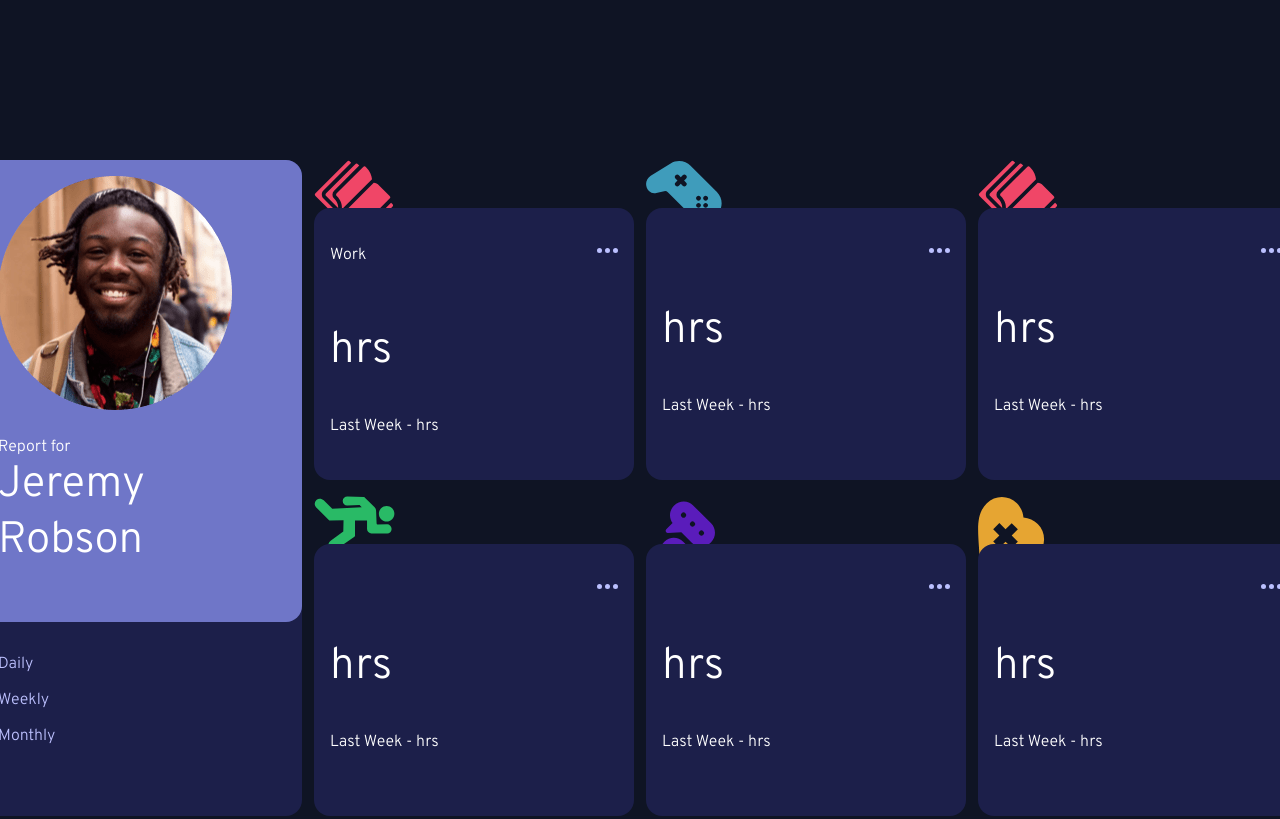
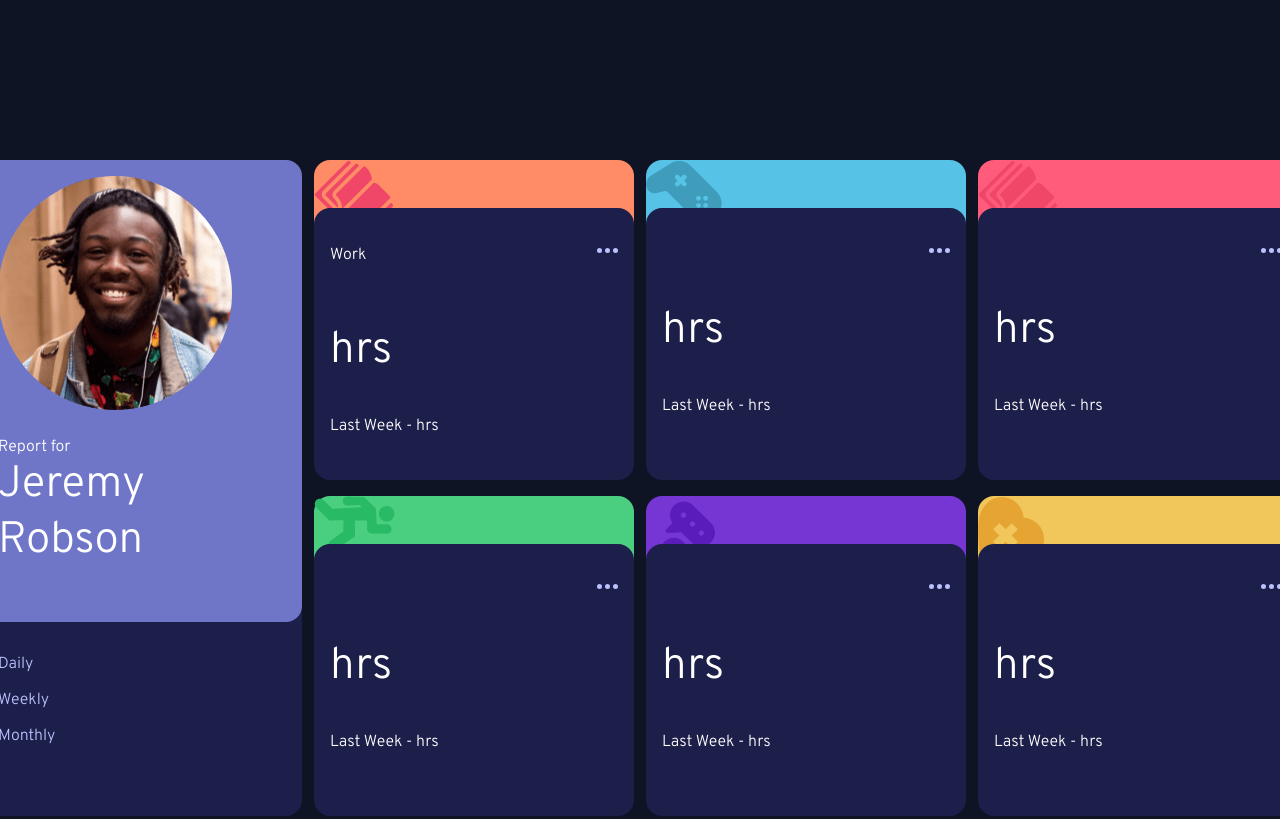
Before and after one commit to roc2246/timeTracker_frontEndMentor, a website: page index.html in a window 1280 px wide. Shown: the top 819 px of the page. Drawn offline with Linux system fonts and the light colour scheme.

Commit message:
Created background colors for each activity img

```diff
--- a/index.html
+++ b/index.html
@@ -35,7 +35,7 @@
       </section>
       <!--Work-->
       <section class="metric">
-        <div class="metric__img-box">
+        <div class="metric__img-box metric__img-box--work">
           <img src="images/icon-study.svg" alt="Study" class="activity-img" />
         </div>
         <div class="metric__data">
@@ -78,7 +78,7 @@
 
       <!--Play-->
       <section class="metric">
-        <div class="metric__img-box">
+        <div class="metric__img-box metric__img-box--play">
           <img src="images/icon-play.svg" alt="Play" class="activity-img" />
         </div>
         <div class="metric__data">
@@ -121,7 +121,7 @@
 
       <!--Study-->
       <section class="metric">
-        <div class="metric__img-box">
+        <div class="metric__img-box metric__img-box--study">
           <img src="images/icon-study.svg" alt="Study" class="activity-img" />
         </div>
         <div class="metric__data">
@@ -163,7 +163,7 @@
       </div></section>
       <!--Exercise-->
       <section class="metric">
-        <div class="metric__img-box">
+        <div class="metric__img-box metric__img-box--exercise">
           <img
             src="images/icon-exercise.svg"
             alt="Exercise"
@@ -210,7 +210,7 @@
 
       <!--Social-->
       <section class="metric">
-        <div class="metric__img-box">
+        <div class="metric__img-box metric__img-box--social">
           <img src="images/icon-social.svg" alt="Social" class="activity-img" />
         </div>
         <div class="metric__data">
@@ -253,7 +253,7 @@
 
       <!--Self Care-->
       <section class="metric">
-        <div class="metric__img-box">
+        <div class="metric__img-box metric__img-box--self-care">
           <img
             src="images/icon-self-care.svg"
             alt="Self Care"
--- a/sass/abstracts/_mixins.scss
+++ b/sass/abstracts/_mixins.scss
@@ -3,6 +3,10 @@
   width: $card-width;
 }
 
-@mixin activity-img($background-color){
-  background-color: $background-color;
+@mixin activity-img() {
+  @each $activity, $color in $color-activites {
+    &--#{$activity} {
+      background-color: #{$color};
+    }
+  }
 }
--- a/sass/components/_card.scss
+++ b/sass/components/_card.scss
@@ -17,7 +17,7 @@
   height: $card-small-height;
   cursor: pointer;
   &__img-box {
-    // @include activity-img($color-work);
+    @include activity-img();
     @include card();
     box-sizing: border-box;
     z-index: 0;
```
Also changed, not shown: css/style.css.
